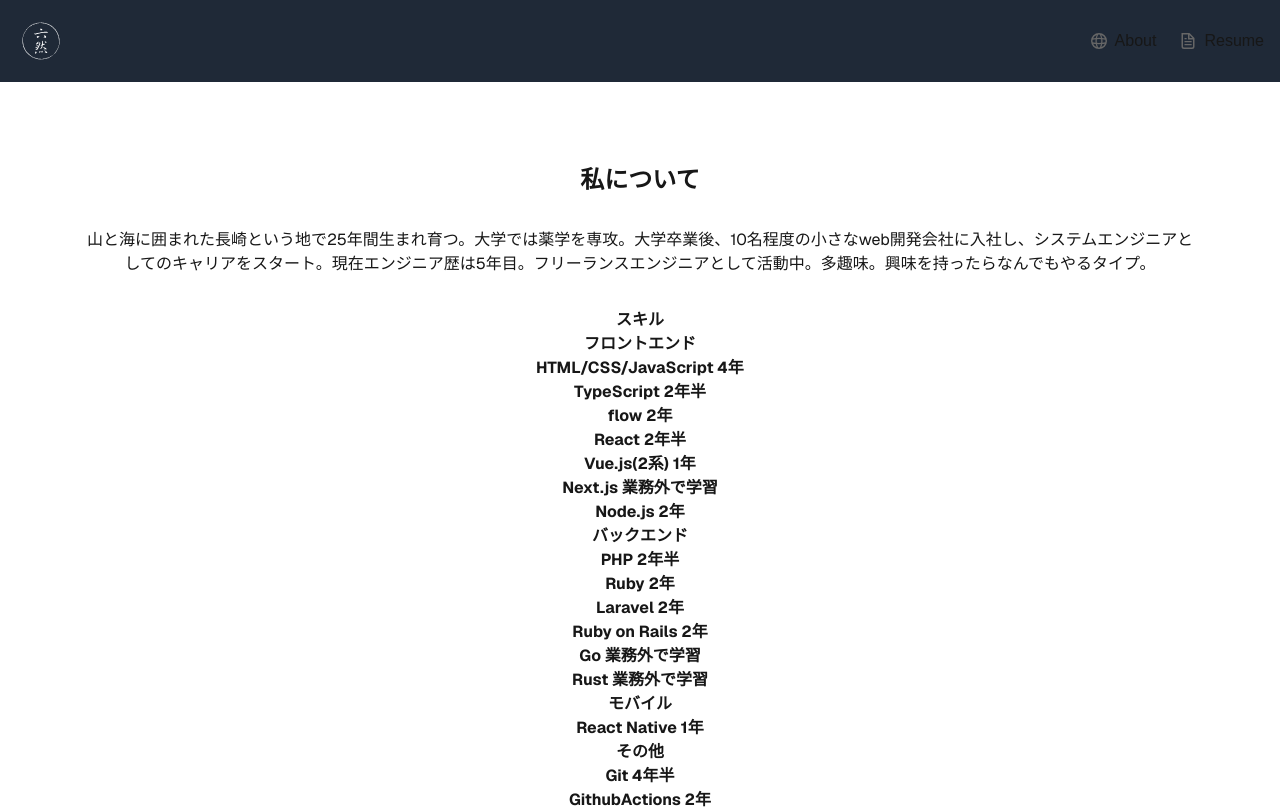
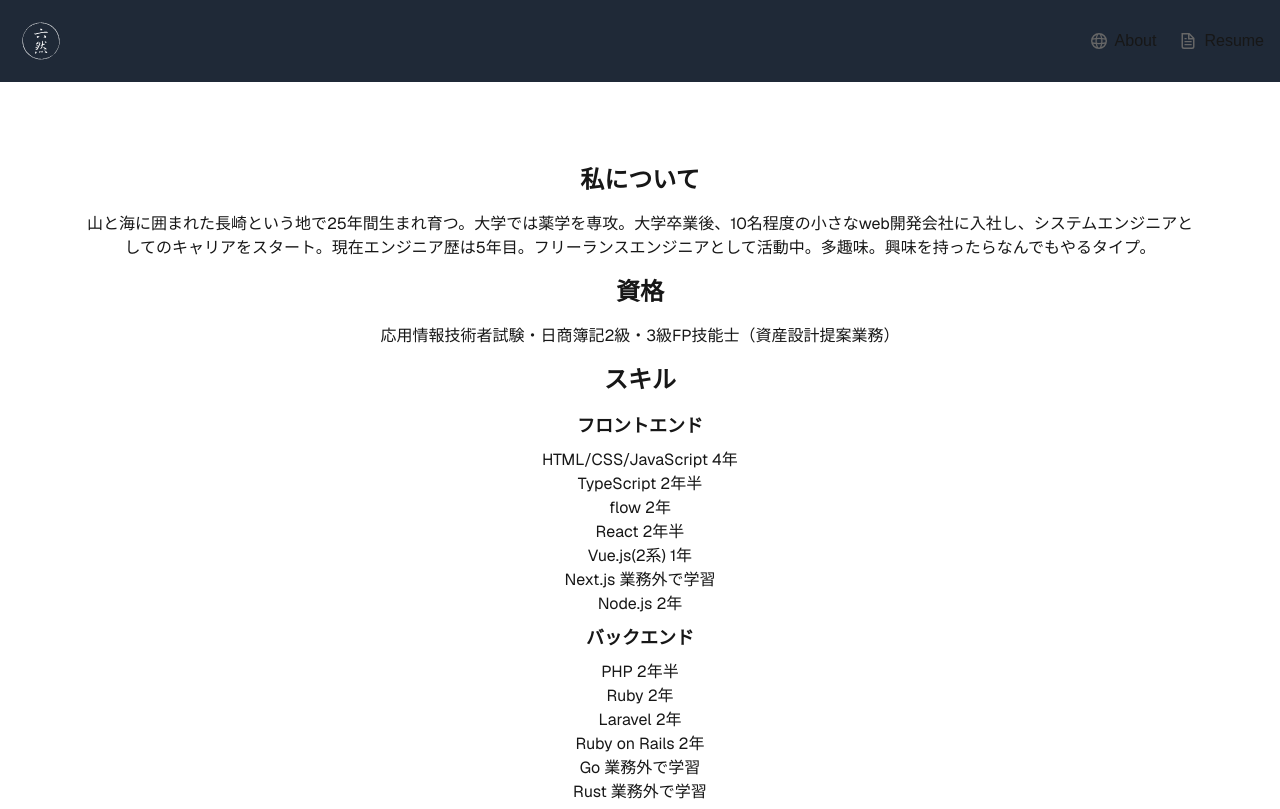
Before and after one commit to nottak0409/portfolio, a Next.js app: page /about in a window 1280 px wide. Shown: the top 809 px of the page. Built offline with nearby package versions, Linux system fonts and the light colour scheme.

Commit message:
スキルと資格を修正

```diff
--- a/app/about/page.tsx
+++ b/app/about/page.tsx
@@ -5,16 +5,24 @@ export default function About() {
 		<div>
 			<Header />
 			<div className="grid grid-rows-[20px_1fr_20px] items-center justify-items-center min-h-screen p-8 pb-20 gap-16 sm:p-20 font-[family-name:var(--font-geist-sans)]">
-				<main className="flex flex-col gap-8 row-start-2 items-center">
+				<main className="flex flex-col gap-4 row-start-2 items-center">
 					<div className="text-xl sm:text-2xl font-bold text-center sm:text-center w-full">
 						私について
 					</div>
 					<div className="text-base text-center w-xl break-all">
 						山と海に囲まれた長崎という地で25年間生まれ育つ。大学では薬学を専攻。大学卒業後、10名程度の小さなweb開発会社に入社し、システムエンジニアとしてのキャリアをスタート。現在エンジニア歴は5年目。フリーランスエンジニアとして活動中。多趣味。興味を持ったらなんでもやるタイプ。
 					</div>
-					<div className="text-base font-bold text-center w-xl break-all">
+					<div className="text-xl sm:text-2xl font-bold text-center w-xl break-all">
+						資格
+					</div>
+					<div>
+						応用情報技術者試験・日商簿記2級・3級FP技能士（資産設計提案業務）
+					</div>
+					<div className="text-xl sm:text-2xl font-bold text-center w-xl break-all">
 						スキル
-						<div>フロントエンド</div>
+					</div>
+					<div className="text-center break-all flex flex-col gap-2">
+						<div className="text-lg font-bold">フロントエンド</div>
 						<ul>
 							<li>HTML/CSS/JavaScript 4年</li>
 							<li>TypeScript 2年半</li>
@@ -24,7 +32,7 @@ export default function About() {
 							<li>Next.js 業務外で学習</li>
 							<li>Node.js 2年</li>
 						</ul>
-						<div>バックエンド</div>
+						<div className="text-lg font-bold">バックエンド</div>
 						<ul>
 							<li>PHP 2年半</li>
 							<li>Ruby 2年</li>
@@ -33,17 +41,18 @@ export default function About() {
 							<li>Go 業務外で学習</li>
 							<li>Rust 業務外で学習</li>
 						</ul>
-						<div>モバイル</div>
+						<div className="text-lg font-bold">モバイル</div>
 						<ul>
 							<li>React Native 1年</li>
 						</ul>
-						<div>その他</div>
+						<div className="text-lg font-bold">その他</div>
 						<ul>
 							<li>Git 4年半</li>
 							<li>GithubActions 2年</li>
 							<li>Terraform 業務内で少々</li>
 							<li>Serverless 業務内で少々</li>
 							<li>AWS EC2/S3/RDS/Lambda 業務内で少々</li>
+							<li>Docker 業務内で少々</li>
 						</ul>
 					</div>
 				</main>
```
